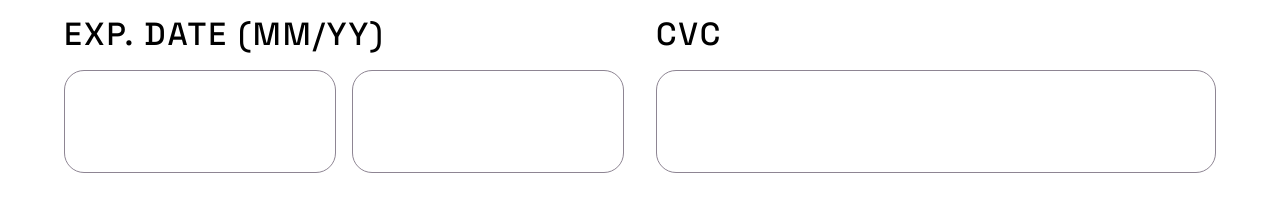
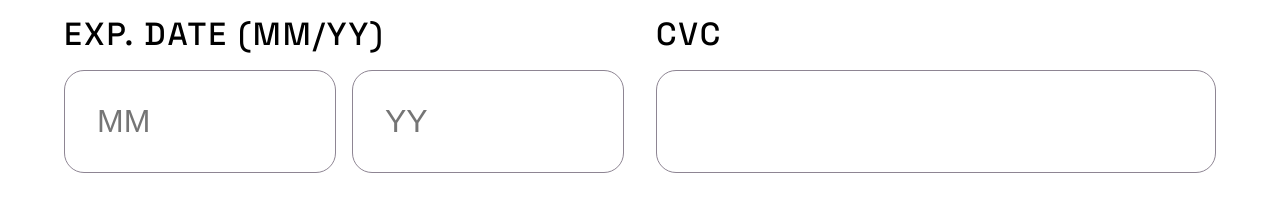
Before and after one commit to Krisna07/interactivecardform, a React (Create React App) app: page / in a window 1280 px wide. Shown: the part 1115-1334 px from the top of the page. Built offline with nearby package versions, Linux system fonts and the light colour scheme.

Commit message:
functionadded

```diff
--- a/src/App.tsx
+++ b/src/App.tsx
@@ -1,38 +1,99 @@
-import React from "react";
+import React, { useState } from "react";
 
 import "./App.css";
 import Card from "./Components/Card";
 import Cardback from "./Components/Cardback";
+interface cardDetails {
+  cardnumber: string;
+  cardname: string;
+  expiryDate: {
+    month: string;
+    year: string;
+  };
+  cvv: string;
+}
 
 function App() {
+  const [cardDetails, setCardDetails] = useState<cardDetails>({
+    cardname: "",
+    cardnumber: "",
+    expiryDate: {
+      month: "",
+      year: "",
+    },
+    cvv: "",
+  });
+  const handleChange = (event: React.ChangeEvent<HTMLInputElement>) => {
+    const { name, value } = event.target;
+    setCardDetails((prevState) => ({ ...prevState, [name]: value }));
+  };
   return (
     <div className="App">
       <div className="leftCard">
-        <Card />
-        <Cardback />
+        <Card cardDetails={cardDetails} />
+        <Cardback cvv={cardDetails.cvv} />
       </div>
       <div className="rightForm">
         <form className="form">
           <label className="formLabel">
             CARDHOLDER NAME
-            <input type="text" className="inputField" />
+            <input
+              type="text"
+              className="inputField"
+              name={"cardname"}
+              placeholder={cardDetails.cardname}
+              value={cardDetails.cardname}
+              onChange={handleChange}
+            />
           </label>
           <label className="formLabel">
             CARD NUMBER
-            <input type="text" className="inputField" />
+            <input
+              type="number"
+              className="inputField"
+              name={"cardnumber"}
+              placeholder={cardDetails.cardnumber}
+              value={cardDetails.cardnumber}
+              onChange={handleChange}
+              max="9999999999999999"
+              min="0000000000000000"
+              maxLength={16}
+              required
+            />
           </label>
           <div className="exp_cvccontainer">
-            {" "}
             <label className="formLabel">
               EXP. DATE (MM/YY)
               <div className="expInput">
-                <input type="text" className="inputField" />
-                <input type="text" className="inputField" />
+                <input
+                  type="number"
+                  className="inputField"
+                  name={"month"}
+                  value={cardDetails.expiryDate.month}
+                  placeholder="MM"
+                  min={0}
+                  max={12}
+                  onChange={handleChange}
+                />
+                <input
+                  type="number"
+                  className="inputField"
+                  placeholder="YY"
+                  name={"year"}
+                  value={cardDetails.expiryDate.year}
+                  onChange={handleChange}
+                />
               </div>
             </label>
             <label className="formLabel">
               CVC
-              <input type="text" className="inputField" />
+              <input
+                type="text"
+                className="inputField"
+                name={"cvv"}
+                onChange={handleChange}
+                value={cardDetails.cvv}
+              />
             </label>
           </div>
           <input
```
